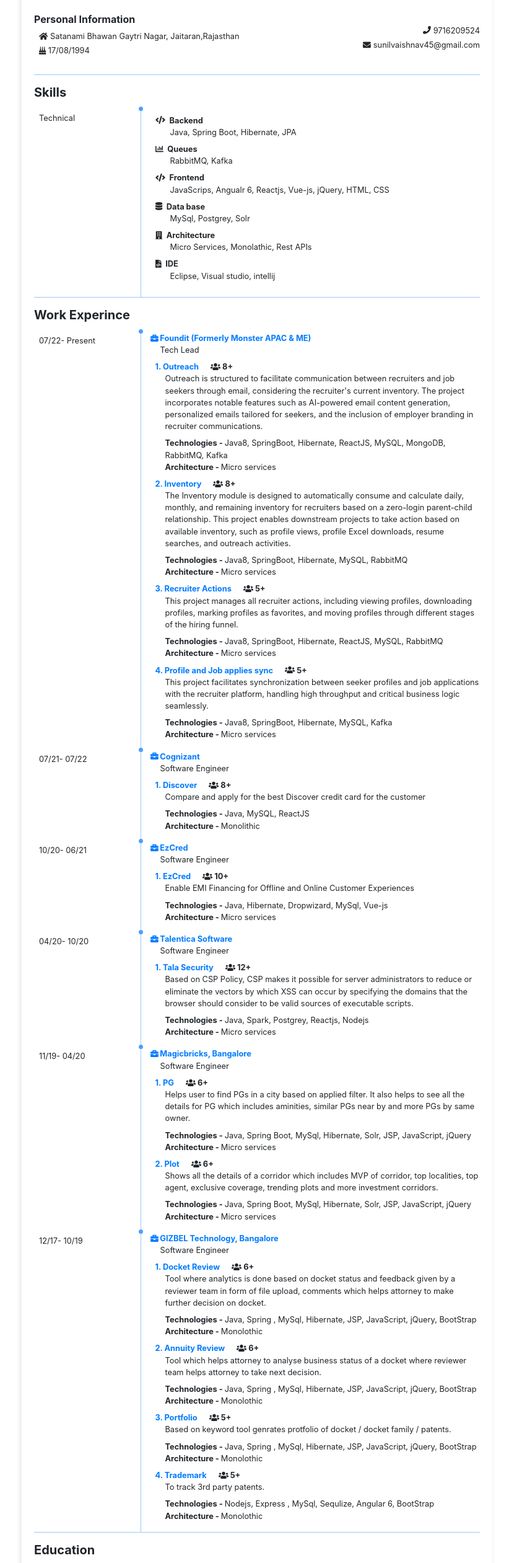
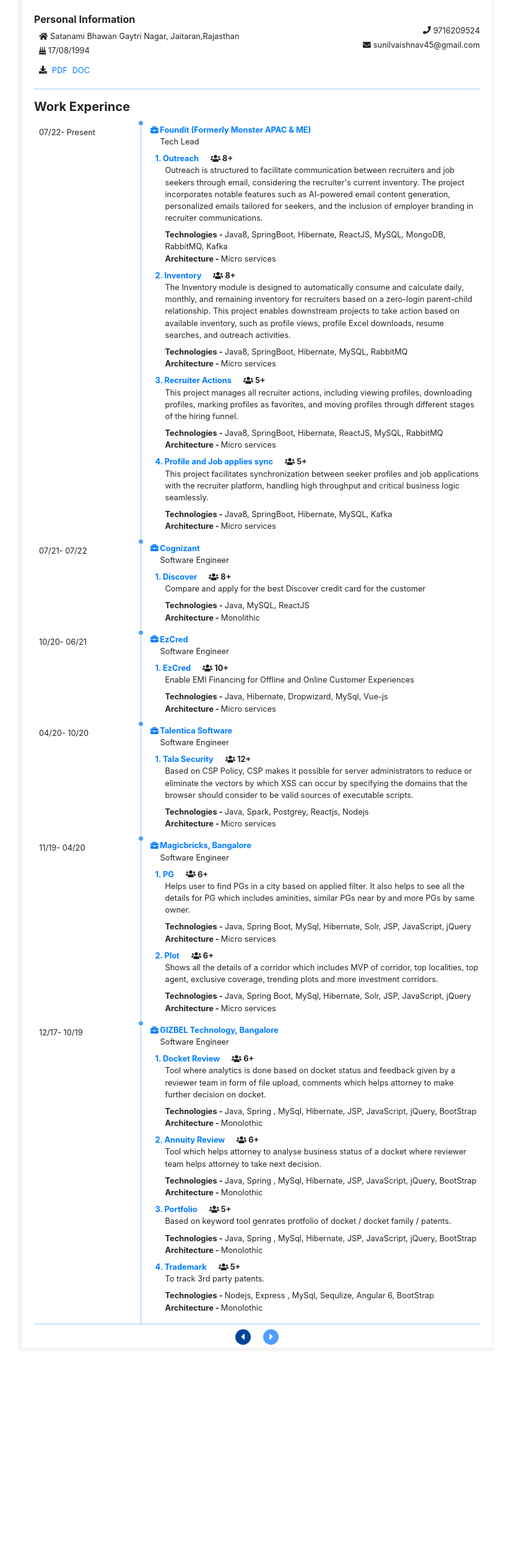
Before and after one commit to sunilvaishnav45/resume, a React (Create React App) app: page /resume/profile-experince in a window 1280 px wide. Shown: the part 173-2694 px from the top of the page at 62% size, without its empty margins (225-1047 px from the left). After the commit the page ends 2363 px from the top, so only its background shows below. Built offline with nearby package versions, Linux system fonts and the light colour scheme.

Commit message:
Updated resumes added

```diff
--- a/src/Components/Page1/page1.jsx
+++ b/src/Components/Page1/page1.jsx
@@ -1,12 +1,9 @@
 import React from 'react';
 import Profile from '../Profile/profile';
 import WorkExperince from '../WorkExperince/workexperince';
-import Education from '../Education/education';
-import Skills from '../Skills/skills';
 import { Link } from 'react-router-dom';
 import { FontAwesomeIcon } from '@fortawesome/react-fontawesome';
 import { faCaretRight, faCaretLeft } from '@fortawesome/free-solid-svg-icons';
-import Git from '../Git/git';
 
 class Page1 extends React.Component {
 
@@ -24,10 +21,11 @@
         return (
             <React.Fragment>
                 <Profile />
-                <Skills />
                 <WorkExperince />
-                <Education />
-                <Git />
+                <div className="text-center mt-2">
+                    <Link to="/resume/profile-experince"> <div className="footer-dot mr-3 active"><span className="text-white"><FontAwesomeIcon icon={faCaretLeft} /></span></div> </Link>
+                    <Link to="/resume/education-skills-git"> <div className="footer-dot "><span className="text-white"><FontAwesomeIcon icon={faCaretRight} /></span></div> </Link>
+                </div>
             </React.Fragment>
         );
     }
--- a/src/Components/Profile/profile.jsx
+++ b/src/Components/Profile/profile.jsx
@@ -59,13 +59,13 @@
                             <FontAwesomeIcon icon={faEnvelope} /> {this.state.employee.email}
                         </div>
                     </div>
-                    {/* <div className="col-lg-6 col-12 align-self-center text-below-lg-left">
+                    <div className="col-lg-6 col-12 align-self-center text-below-lg-left">
                         <div className="small pl-2 mb-1">
                             <FontAwesomeIcon icon={faDownload} />
                             <a class="mr-2 ml-2" href={require('../../resources/Resume_sunil_updated.pdf')} download>PDF</a>
                             <a href={require('../../resources/Resume_sunil_updated.docx')} download>DOC</a>
                         </div>
-                    </div> */}
+                    </div>
                 </div>
                 <div className="border-bottom-primary-lt mt-3"></div>
             </React.Fragment>
```
Also changed, not shown: 1 other file (tests, documents, lock files or other folders).
